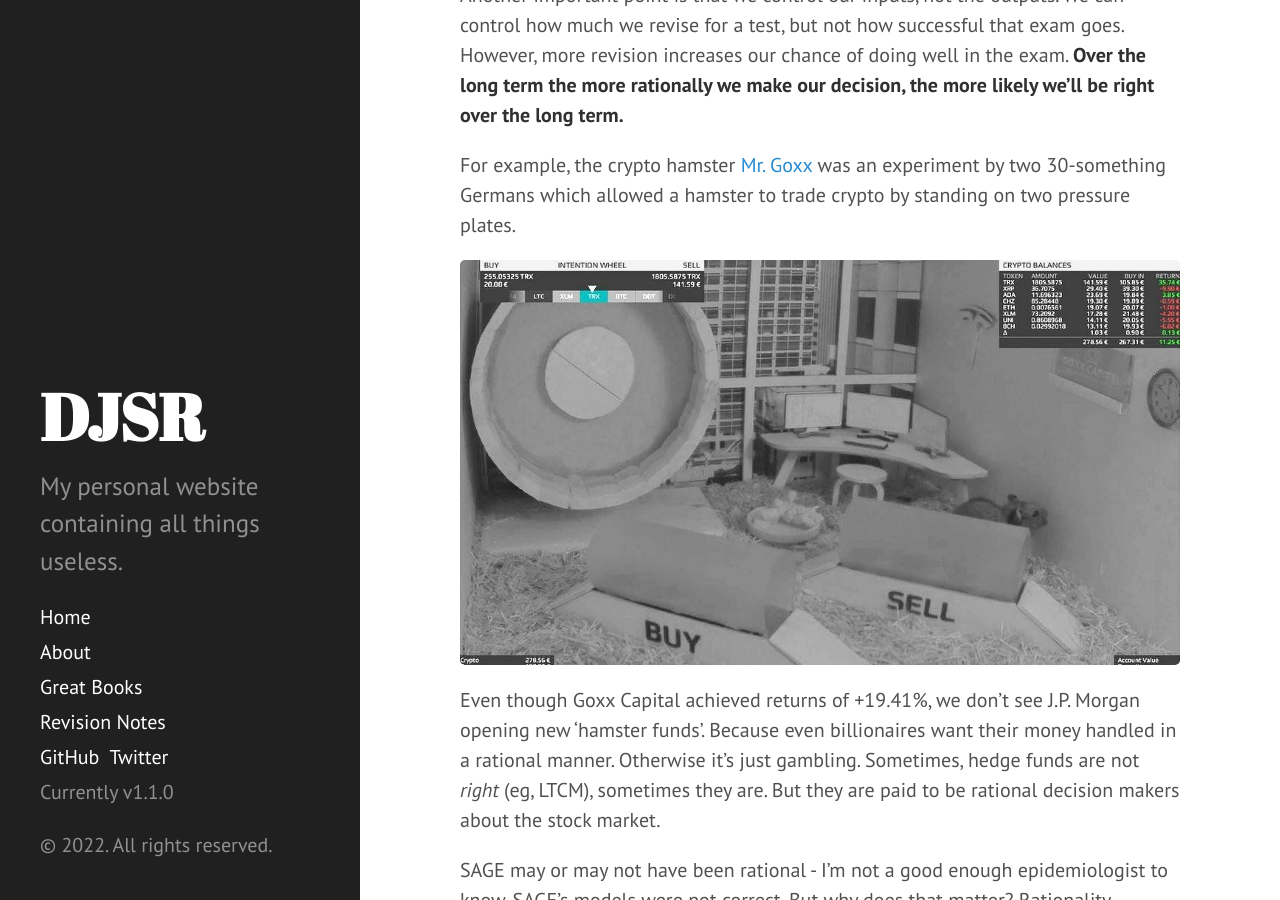
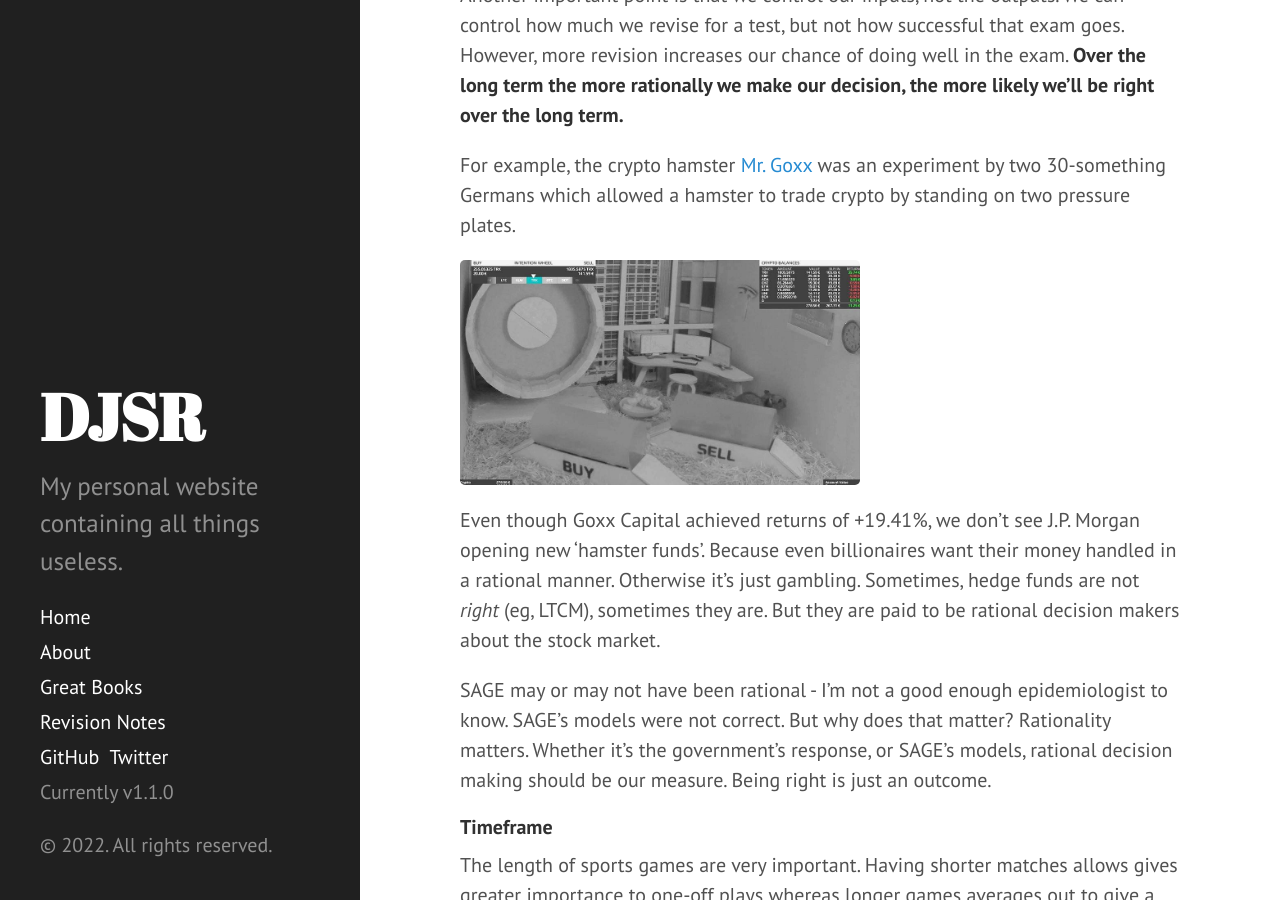
Before and after one commit to dansomrob/dansomrob.github.io, a Jekyll site: the page built from _posts/2022-04-16-SAGE.md, in a window 1280 px wide and 900 px high, scrolled down 1716 px. Built offline with Jekyll 4.4.1, drawn with Linux system fonts in a browser that asks for light colours.

Commit message:
Update 2022-04-16-SAGE.md

```diff
--- a/_posts/2022-04-16-SAGE.md
+++ b/_posts/2022-04-16-SAGE.md
@@ -29,7 +29,7 @@ Another important point is that we control our inputs, not the outputs. We can c
 
 For example, the crypto hamster [Mr. Goxx](https://www.bbc.co.uk/news/technology-58707641){:target="_blank"}{:rel="noopener noreferrer"} was an experiment by two 30-something Germans which allowed a hamster to trade crypto by standing on two pressure plates.
 
-![Goxx]({{ site.url }}/assets/images/Goxx1.jpg)
+![Goxx]({{ site.url }}/assets/images/Goxx1.jpg){:width="400px"}
 
 Even though Goxx Capital achieved returns of +19.41%, we don't see J.P. Morgan opening new 'hamster funds'. Because even billionaires want their money handled in a rational manner. Otherwise it's just gambling. Sometimes, hedge funds are not *right* (eg, LTCM), sometimes they are. But they are paid to be rational decision makers about the stock market.
 
```
